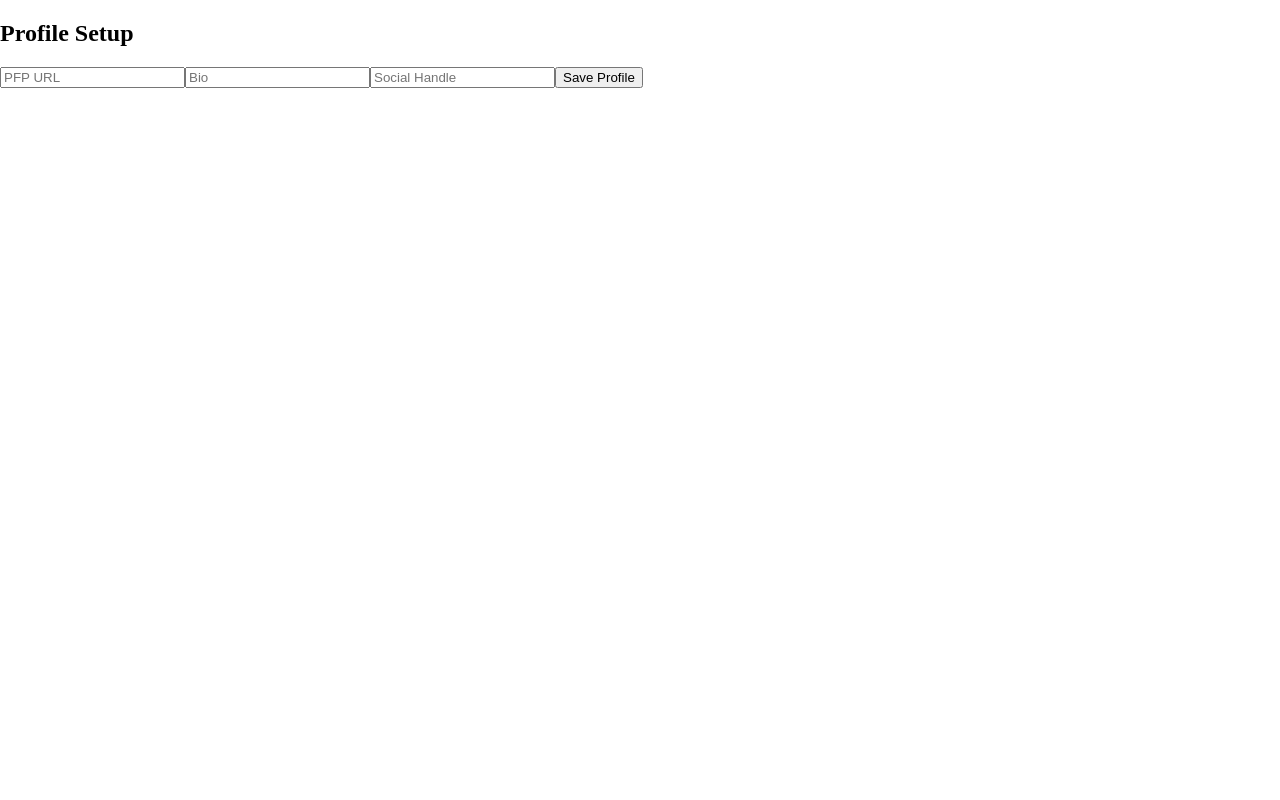
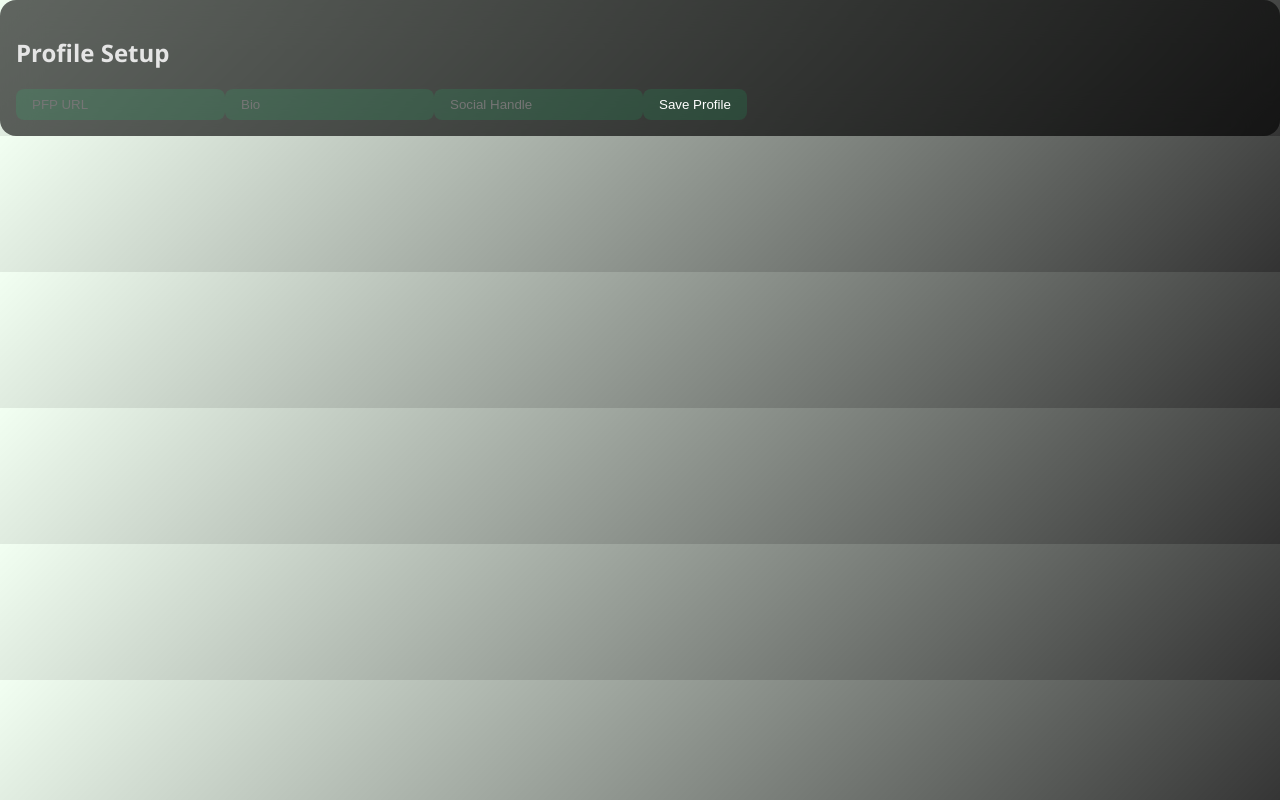
Before and after one commit to Tofikbe/QurixAI, a Next.js app: page /profile in a window 1280 px wide. Built offline with nearby package versions, Linux system fonts and the light colour scheme.

Commit message:
Update layout.tsx

```diff
--- a/app/layout.tsx
+++ b/app/layout.tsx
@@ -1,3 +1,5 @@
+import '../styles/globals.css'
+
 export const metadata = {
   title: 'QurixAI',
   description: 'Track Web3 engagement on Aptos & Polygon',
@@ -10,7 +12,9 @@ export default function RootLayout({
 }) {
   return (
     <html lang="en">
-      <body style={{ margin: 0, padding: 0 }}>{children}</body>
+      <body className="bg-gradient-to-br from-green-900 via-black to-green-900 text-white">
+        {children}
+      </body>
     </html>
   )
 }
```
